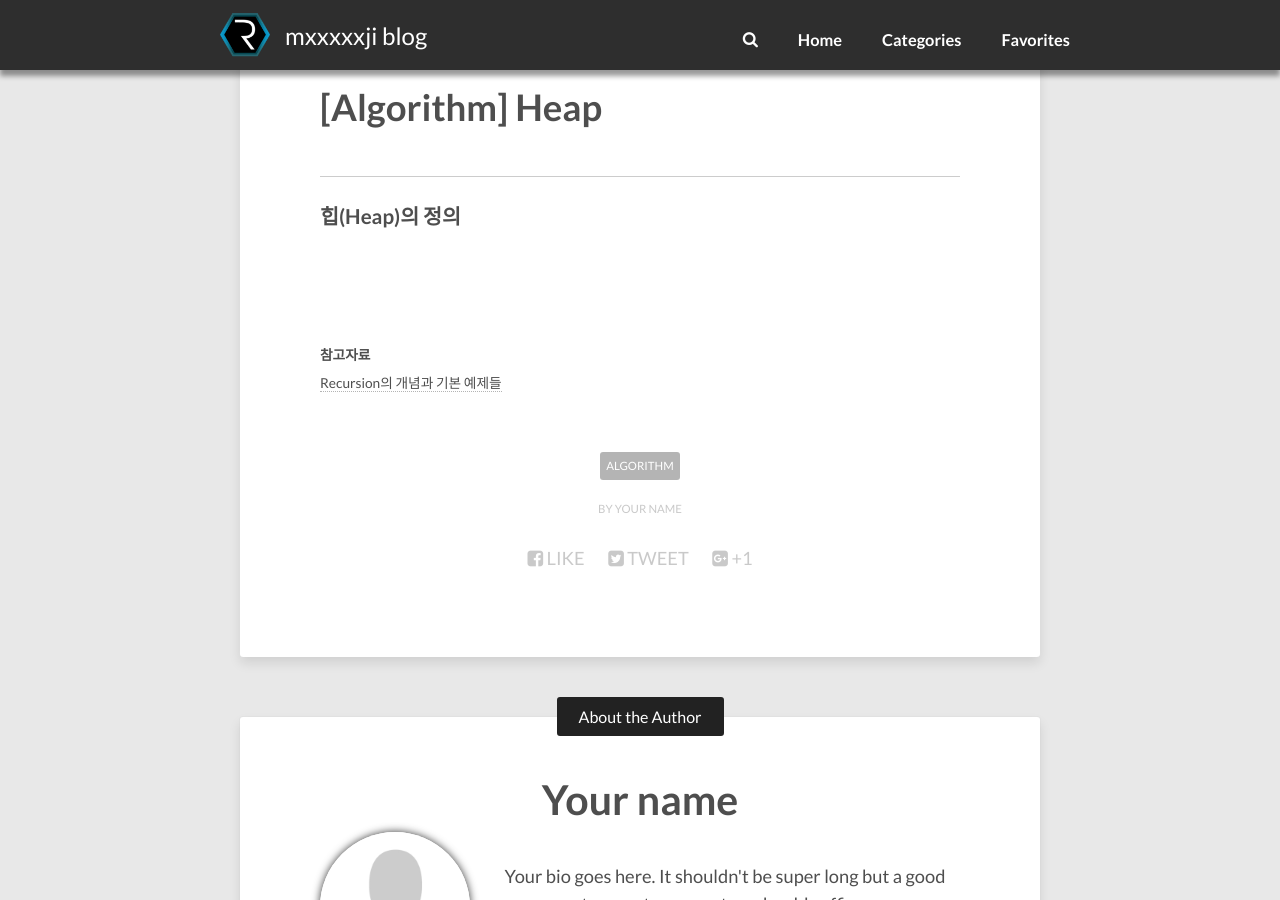
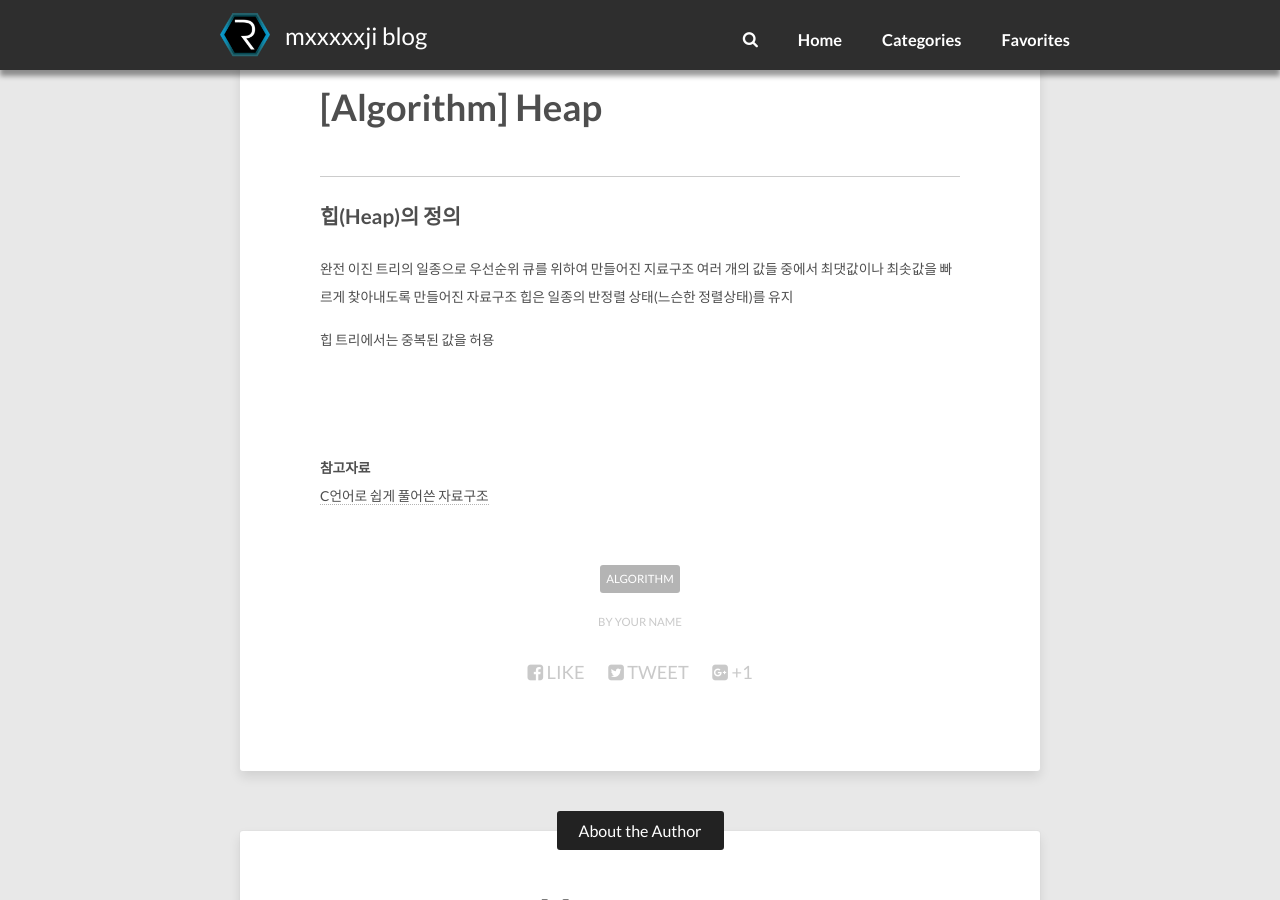
Before and after one commit to mxxxxxji/Mxxxxxji.github.io, a Jekyll site: the page built from _posts/2020-06-16-Heap-post.md, in a window 1280 px wide and 900 px high, scrolled down 361 px. Built offline with Jekyll 4.4.1, drawn with Linux system fonts in a browser that asks for light colours; nearby versions of some CDN libraries; comment, search, counter and statistics services are not loaded.

Commit message:
Update 2020-06-16-Heap-post.md

```diff
--- a/_posts/2020-06-16-Heap-post.md
+++ b/_posts/2020-06-16-Heap-post.md
@@ -9,8 +9,14 @@ categories: [Algorithm]
 ------------------------------------------------------------------------------------------------------------
 
 ## 힙(Heap)의 정의
+완전 이진 트리의 일종으로 우선순위 큐를 위하여 만들어진 지료구조
+여러 개의 값들 중에서 최댓값이나 최솟값을 빠르게 찾아내도록 만들어진 자료구조
+힙은 일종의 반정렬 상태(느슨한 정렬상태)를 유지
+
+힙 트리에서는 중복된 값을 허용
+
 <br/>
 <br/>
 <br/>
 **참고자료**<br/>
-[Recursion의 개념과 기본 예제들](excelsior-cjh.tistory.com/28)
+[C언어로 쉽게 풀어쓴 자료구조](http://www.kyobobook.co.kr/product/detailViewKor.laf?ejkGb=KOR&barcode=9788970506432&OV_REFFER=http://click.linkprice.com/)
```
